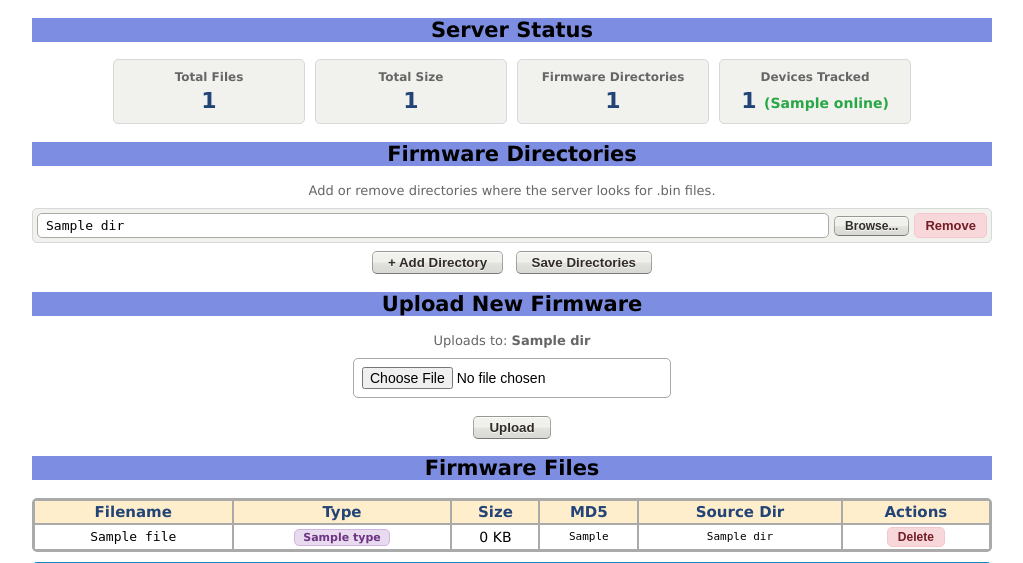
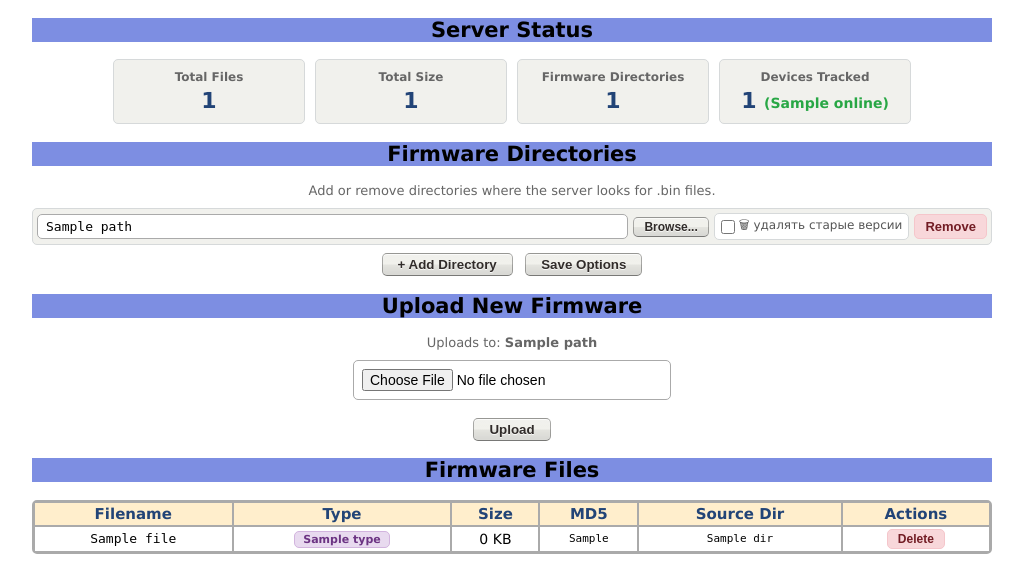
Before and after one commit to Arcanum753/otasyncer-server, a Flask app: template templates/index.html in a window 1280 px wide. Shown: the part 175-738 px from the top of the page, without its empty margins (128-1151 px from the left). Run offline with Flask 3, Linux system fonts and the light colour scheme; the template is opened without the code that fills it: most values are stand-ins (such as "Sample title", 1, 10 or a date in 2020).

Commit message:
add delete old ver files. fix status device view.

```diff
--- a/app.py
+++ b/app.py
@@ -40,7 +40,7 @@ MAX_EVENT_LOG_SIZE = 200
 DEFAULT_CONFIG = {
     "host": "0.0.0.0",
     "port": 8080,
-    "firmware_dirs": ["./firmware"],
+    "firmware_dirs": [{"path": "./firmware", "delete_old_versions": False}],
     "manifest_path": "/manifest.json",
     "udp_listener": {
         "is_listening": True,
@@ -384,6 +384,28 @@ class DeviceStorage:
 
 
 # ============================================================
+# Вспомогательные функции для конфигурации
+# ============================================================
+def normalize_firmware_dirs(dirs):
+    """
+    Normalize firmware_dirs config to list of dicts.
+    Supports backward compatibility with old format (list of strings).
+    """
+    normalized = []
+    for entry in dirs:
+        if isinstance(entry, str):
+            normalized.append({"path": entry, "delete_old_versions": False})
+        elif isinstance(entry, dict):
+            normalized.append({
+                "path": entry.get("path", "./firmware"),
+                "delete_old_versions": entry.get("delete_old_versions", False)
+            })
+        else:
+            normalized.append({"path": "./firmware", "delete_old_versions": False})
+    return normalized
+
+
+# ============================================================
 # Загрузка/сохранение конфигурации
 # ============================================================
 def load_config():
@@ -403,9 +425,10 @@ def load_config():
                     for k, v in dflt.items():
                         if k not in merged[section]:
                             merged[section][k] = v
-            # Ensure firmware_dirs is a list
+            # Ensure firmware_dirs is a list and normalize to dict format
             if not isinstance(merged["firmware_dirs"], list):
                 merged["firmware_dirs"] = [merged["firmware_dirs"]]
+            merged["firmware_dirs"] = normalize_firmware_dirs(merged["firmware_dirs"])
             return merged
         except Exception as e:
             print(f"Error loading config: {e}")
@@ -415,10 +438,14 @@ def load_config():
 
 def save_config(cfg):
     """Сохранить конфигурацию в файл."""
+    # Normalize firmware_dirs to dict format before saving
+    raw_dirs = cfg.get("firmware_dirs", DEFAULT_CONFIG["firmware_dirs"])
+    normalized_dirs = normalize_firmware_dirs(raw_dirs)
+
     to_save = {
         "host": cfg.get("host", DEFAULT_CONFIG["host"]),
         "port": cfg.get("port", DEFAULT_CONFIG["port"]),
-        "firmware_dirs": cfg.get("firmware_dirs", DEFAULT_CONFIG["firmware_dirs"]),
+        "firmware_dirs": normalized_dirs,
         "manifest_path": cfg.get("manifest_path", DEFAULT_CONFIG["manifest_path"]),
         "udp_listener": cfg.get("udp_listener", DEFAULT_CONFIG["udp_listener"]),
         "traffic_light": cfg.get("traffic_light", DEFAULT_CONFIG["traffic_light"])
@@ -712,8 +739,9 @@ if udp_cfg.get("is_listening", True):
     udp_listener.start(udp_cfg.get("receive_port", 40000))
 
 # Ensure all firmware dirs exist
-for d in config["firmware_dirs"]:
-    os.makedirs(d, exist_ok=True)
+for entry in config["firmware_dirs"]:
+    dir_path = entry["path"] if isinstance(entry, dict) else entry
+    os.makedirs(dir_path, exist_ok=True)
 
 
 # ============================================================
@@ -773,7 +801,8 @@ def get_file_type(filename):
 def scan_firmware_files():
     """Scan all firmware directories and return list of file entries."""
     entries = []
-    for dir_path in config["firmware_dirs"]:
+    for entry in config["firmware_dirs"]:
+        dir_path = entry["path"] if isinstance(entry, dict) else entry
         if not os.path.exists(dir_path):
             continue
         for fname in os.listdir(dir_path):
@@ -812,11 +841,152 @@ def get_file_status():
 def find_file_in_dirs(filename):
     """Search for a file across all firmware dirs, return full path or None."""
     safe_name = secure_filename(filename)
-    for dir_path in config["firmware_dirs"]:
+    for entry in config["firmware_dirs"]:
+        dir_path = entry["path"] if isinstance(entry, dict) else entry
         candidate = os.path.join(dir_path, safe_name)
         if os.path.exists(candidate):
             return candidate
     return None
+
+
+def parse_firmware_filename(filename):
+    """
+    Parse a firmware filename and extract components.
+
+    Format: {env_name}-{TYPE}-{MAJOR}.{MINOR}.{DATE}_{TIME}.{BUILD}.bin
+
+    Returns dict with keys: prefix (env_name-TYPE), version_str, or None if unparseable.
+    """
+    import re
+    # Pattern: <env_name>-FIRMWARE-<version>.bin or <env_name>-FILESYS-<version>.bin
+    match = re.match(r'^(.+-(?:FIRMWARE|FILESYS))-(\d+\.\d+\.\d+_\d+\.\d+)\.bin$', filename)
+    if match:
+        return {
+            "prefix": match.group(1),
+            "version_str": match.group(2)
+        }
+    return None
+
+
+def version_to_sort_key(version_str):
+    """
+    Convert version string '0.022.20260525_1209.0744' to a tuple for comparison.
+    Higher tuple = newer version.
+    """
+    try:
+        parts = version_str.split('.')
+        major = int(parts[0])
+        minor = int(parts[1])
+        # date_time part: '20260525_1209' -> remove underscore for numeric compare
+        date_part = parts[2].replace('_', '')
+        date_val = int(date_part)
+        build = int(parts[3])
+        return (major, minor, date_val, build)
+    except (IndexError, ValueError):
+        return None
+
+
+def remove_old_versions(filepath):
+    """
+    When a new firmware file appears, remove older versions of the same
+    firmware type (same env_name + FIRMWARE/FILESYS prefix) from the same directory.
+
+    Only works if the filename follows the standard format:
+        {env_name}-{TYPE}-{MAJOR}.{MINOR}.{DATE}_{TIME}.{BUILD}.bin
+
+    Returns list of removed file paths.
+    """
+    dir_path = os.path.dirname(filepath)
+    filename = os.path.basename(filepath)
+
+    parsed = parse_firmware_filename(filename)
+    if not parsed:
+        return []
+
+    prefix = parsed["prefix"]
+    new_version_key = version_to_sort_key(parsed["version_str"])
+    if new_version_key is None:
+        return []
+
+    removed = []
+    for fname in os.listdir(dir_path):
+        if fname == filename:
+            continue
+        if not fname.endswith('.bin'):
+            continue
+
+        other_parsed = parse_firmware_filename(fname)
+        if not other_parsed:
+            continue
+
+        # Same prefix (same env_name + type) -> candidate for removal
+        if other_parsed["prefix"] != prefix:
+            continue
+
+        other_version_key = version_to_sort_key(other_parsed["version_str"])
+        if other_version_key is None:
+            continue
+
+        # If the other file is older (smaller version key), delete it
+        if other_version_key < new_version_key:
+            other_path = os.path.join(dir_path, fname)
+            try:
+                os.remove(other_path)
+                removed.append(other_path)
+                print(f"Removed old version: {other_path}")
+            except Exception as e:
+                print(f"Error removing old version {other_path}: {e}")
+
+    return removed
+
+
+def cleanup_dir_old_versions(dir_path):
+    """
+    Scan a directory and remove older versions of firmware files,
+    keeping only the newest version for each (env_name + TYPE) prefix.
+
+    Returns dict with prefix -> list of removed file paths.
+    """
+    if not os.path.isdir(dir_path):
+        return {}
+
+    # Group files by prefix
+    groups = {}  # prefix -> [(filename, version_key), ...]
+    for fname in os.listdir(dir_path):
+        if not fname.endswith('.bin'):
+            continue
+        parsed = parse_firmware_filename(fname)
+        if not parsed:
+            continue
+        vkey = version_to_sort_key(parsed["version_str"])
+        if vkey is None:
+            continue
+        prefix = parsed["prefix"]
+        if prefix not in groups:
+            groups[prefix] = []
+        groups[prefix].append((fname, vkey))
+
+    # For each group, keep only the newest, remove the rest
+    results = {}
+    for prefix, files in groups.items():
+        if len(files) <= 1:
+            continue
+        # Sort by version key descending, keep first (newest)
+        files.sort(key=lambda x: x[1], reverse=True)
+        newest = files[0][0]
+        removed = []
+        for fname, _ in files[1:]:
+            fpath = os.path.join(dir_path, fname)
+            try:
+                os.remove(fpath)
+                removed.append(fpath)
+                print(f"Cleanup removed old version: {fpath}")
+            except Exception as e:
+                print(f"Error removing {fpath}: {e}")
+        if removed:
+            results[prefix] = removed
+
+    return results
 
 
 # ============================================================
@@ -851,14 +1021,27 @@ def upload_firmware():
         if not filename.endswith('.bin'):
             return redirect(url_for('index', message='Error: Only .bin files are allowed.'))
 
-        target_dir = config["firmware_dirs"][0] if config["firmware_dirs"] else "./firmware"
+        first_entry = config["firmware_dirs"][0] if config["firmware_dirs"] else {"path": "./firmware", "delete_old_versions": False}
+        target_dir = first_entry["path"] if isinstance(first_entry, dict) else first_entry
+        delete_old = first_entry.get("delete_old_versions", False) if isinstance(first_entry, dict) else False
+
         os.makedirs(target_dir, exist_ok=True)
         filepath = os.path.join(target_dir, filename)
         try:
             file.save(filepath)
             md5 = calculate_md5(filepath)
-            return redirect(url_for('index',
-                message=f"Success! Uploaded '{filename}' to {target_dir} (MD5: {md5})"))
+
+            # Remove old versions if enabled for this directory
+            removed_count = 0
+            if delete_old:
+                removed = remove_old_versions(filepath)
+                removed_count = len(removed)
+
+            msg = f"Success! Uploaded '{filename}' to {target_dir} (MD5: {md5})"
+            if removed_count > 0:
+                msg += f" | Removed {removed_count} old version(s)"
+
+            return redirect(url_for('index', message=msg))
         except Exception as e:
             return redirect(url_for('index', message=f"Upload Failed: {str(e)}"))
 
@@ -938,13 +1121,29 @@ def update_dirs():
         if not isinstance(new_dirs, list) or len(new_dirs) == 0:
             return jsonify({"success": False, "error": "firmware_dirs must be a non-empty list"}), 400
 
-        for d in new_dirs:
-            os.makedirs(d, exist_ok=True)
+        # Normalize to dict format (support both old string format and new dict format)
+        normalized = normalize_firmware_dirs(new_dirs)
 
-        config["firmware_dirs"] = new_dirs
+        # Ensure all directories exist
+        for entry in normalized:
+            os.makedirs(entry["path"], exist_ok=True)
+
+        config["firmware_dirs"] = normalized
         save_config(config)
 
-        return jsonify({"success": True, "firmware_dirs": config["firmware_dirs"]})
+        # Run cleanup for directories with delete_old_versions enabled
+        cleanup_results = {}
+        for entry in normalized:
+            if entry.get("delete_old_versions", False):
+                result = cleanup_dir_old_versions(entry["path"])
+                if result:
+                    cleanup_results[entry["path"]] = result
+
+        return jsonify({
+            "success": True,
+            "firmware_dirs": config["firmware_dirs"],
+            "cleanup_results": cleanup_results
+        })
     except Exception as e:
         return jsonify({"success": False, "error": str(e)}), 500
 
@@ -1137,6 +1336,13 @@ def api_display_format_set():
         data = request.get_json(force=True)
         if not data or "columns" not in data:
             return jsonify({"success": False, "error": "Missing columns"}), 400
+
+        # Восстанавливаем label, если он отсутствует (из DEFAULT_DISPLAY_FORMAT)
+        default_labels = {col['field']: col['label'] for col in DEFAULT_DISPLAY_FORMAT['columns']}
+        for col in data.get('columns', []):
+            if 'label' not in col or not col['label']:
+                col['label'] = default_labels.get(col['field'], col['field'])
+
         if save_display_format(data):
             return jsonify({"success": True})
         return jsonify({"success": False, "error": "Save failed"}), 500
--- a/static/style.css
+++ b/static/style.css
@@ -333,6 +333,32 @@ iframe {
 }
 .dir-item .button-remove:hover {
     background-color: #f5c6cb;
+}
+
+/* Delete old versions checkbox in dir editor */
+.dir-delete-old-label {
+    display: inline-flex;
+    align-items: center;
+    gap: 4px;
+    font-size: 12px;
+    color: #555;
+    cursor: pointer;
+    white-space: nowrap;
+    user-select: none;
+    padding: 2px 6px;
+    border-radius: 5px;
+    background: #fff;
+    border: 1px solid #d6d9da;
+    transition: background 0.15s;
+}
+.dir-delete-old-label:hover {
+    background: #eef;
+}
+.dir-delete-old-label input[type="checkbox"] {
+    width: 14px;
+    height: 14px;
+    cursor: pointer;
+    margin: 0;
 }
 
 /* Dir editor buttons area */
--- a/templates/devices.html
+++ b/templates/devices.html
@@ -227,8 +227,10 @@
         const checkboxes = document.querySelectorAll('.col-checkbox');
         const columns = [];
         checkboxes.forEach(cb => {
+            const labelEl = cb.parentElement.querySelector('.col-label');
             columns.push({
                 field: cb.dataset.field,
+                label: labelEl ? labelEl.textContent : cb.dataset.field,
                 visible: cb.checked
             });
         });
--- a/templates/index.html
+++ b/templates/index.html
@@ -55,24 +55,29 @@
         Add or remove directories where the server looks for .bin files.
     </p>
     <div id="dirs-list">
-        {% for dir in firmware_dirs %}
+        {% for entry in firmware_dirs %}
         <div class="dir-item">
-            <input type="text" value="{{ dir }}" class="dir-path" id="dir-path-{{ loop.index0 }}">
+            <input type="text" value="{{ entry.path }}" class="dir-path" id="dir-path-{{ loop.index0 }}">
             <button onclick="browseFolder({{ loop.index0 }}, this)" class="button" style="font-size:12px; padding:2px 10px;">Browse...</button>
+            <label class="dir-delete-old-label" title="When a new firmware file appears, automatically delete older versions of the same firmware type">
+                <input type="checkbox" class="dir-delete-old" data-index="{{ loop.index0 }}"
+                       {% if entry.delete_old_versions %}checked{% endif %}>
+                🗑 удалять старые версии
+            </label>
             <button onclick="removeDir(this)" class="button-remove">Remove</button>
         </div>
         {% endfor %}
     </div>
     <div class="dir-actions">
         <button onclick="addDir()" class="button">+ Add Directory</button>
-        <button onclick="saveDirs()" class="button">Save Directories</button>
+        <button onclick="saveDirs()" class="button">Save Options</button>
     </div>
     <div id="dirs-message"></div>
 
     <!-- Upload Form -->
     <h2 class="title" style="background: #7D8EE2">Upload New Firmware</h2>
     <p style="text-align:center; font-size:13px; color:#666; margin-bottom:10px;">
-        Uploads to: <strong>{{ firmware_dirs[0] if firmware_dirs else './firmware' }}</strong>
+        Uploads to: <strong>{{ firmware_dirs[0].path if firmware_dirs else './firmware' }}</strong>
     </p>
     <form method="POST" action="{{ url_for('upload_firmware') }}" enctype="multipart/form-data" class="upload-form">
         <input type="file" name="file" id="file" required>
@@ -187,6 +192,10 @@
         div.innerHTML = `
             <input type="text" value="./firmware" class="dir-path" id="dir-path-${idx}">
             <button onclick="browseFolder(${idx}, this)" class="button" style="font-size:12px; padding:2px 10px;">Browse...</button>
+            <label class="dir-delete-old-label" title="When a new firmware file appears, automatically delete older versions of the same firmware type">
+                <input type="checkbox" class="dir-delete-old" data-index="${idx}">
+                🗑 удалять старые версии
+            </label>
             <button onclick="removeDir(this)" class="button-remove">Remove</button>
         `;
         list.appendChild(div);
@@ -203,11 +212,18 @@
     }
 
     function saveDirs() {
-        const inputs = document.querySelectorAll('.dir-path');
+        const items = document.querySelectorAll('.dir-item');
         const dirs = [];
-        inputs.forEach(inp => {
-            const val = inp.value.trim();
-            if (val) dirs.push(val);
+        items.forEach(item => {
+            const pathInput = item.querySelector('.dir-path');
+            const deleteCheck = item.querySelector('.dir-delete-old');
+            const path = pathInput.value.trim();
+            if (path) {
+                dirs.push({
+                    path: path,
+                    delete_old_versions: deleteCheck ? deleteCheck.checked : false
+                });
+            }
         });
 
         if (dirs.length === 0) {
@@ -223,7 +239,7 @@
         .then(r => r.json())
         .then(data => {
             if (data.success) {
-                document.getElementById('dirs-message').innerHTML = '<span style="color:green;">Directories saved! Reloading...</span>';
+                document.getElementById('dirs-message').innerHTML = '<span style="color:green;">Options saved! Reloading...</span>';
                 setTimeout(() => location.reload(), 1000);
             } else {
                 document.getElementById('dirs-message').innerHTML = '<span style="color:red;">Error: ' + (data.error || 'Unknown') + '</span>';
```
Also changed, not shown: config.json (+8 -2 lines), devices_db.json (added, +46 -0 lines), display_format.json (+18 -0 lines).
